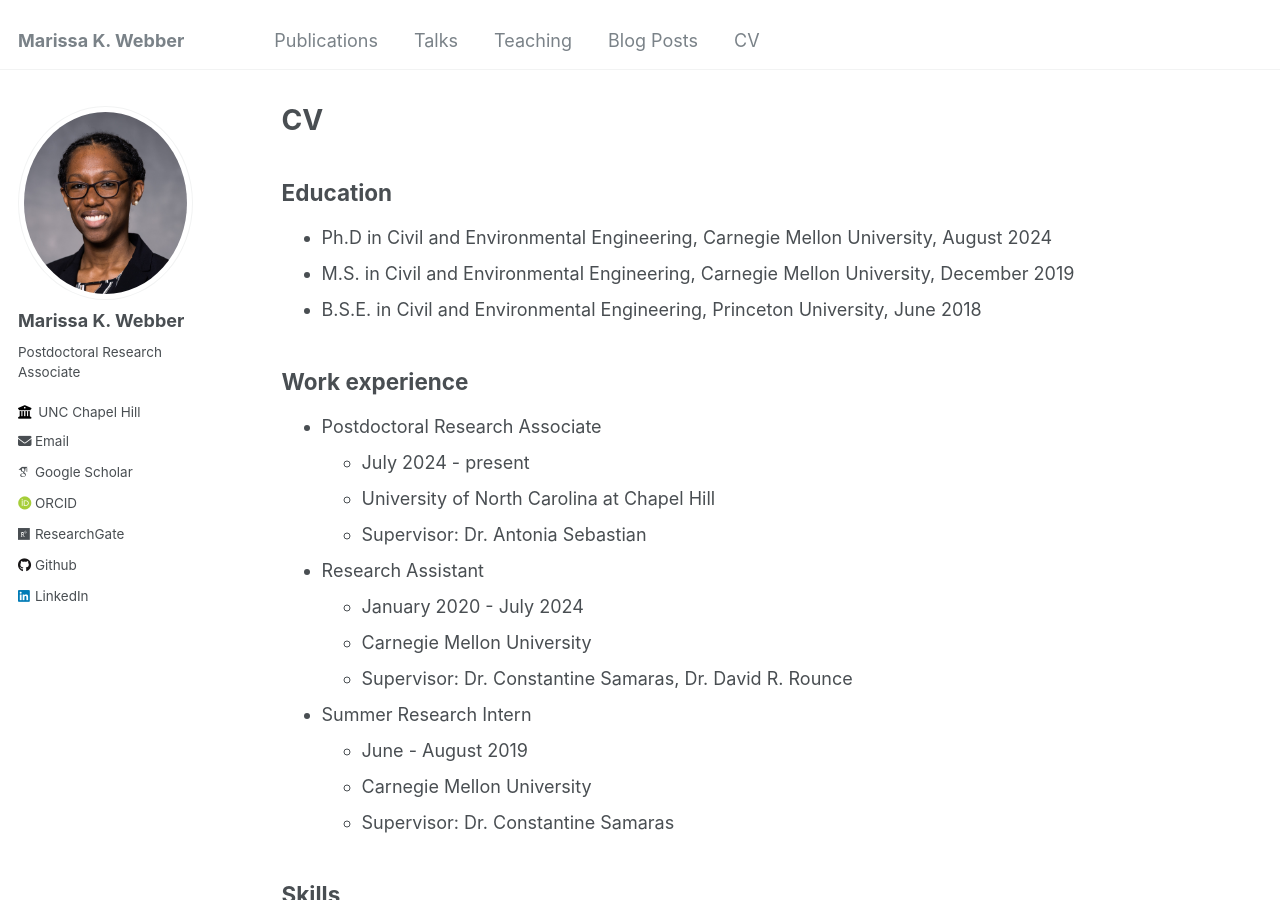
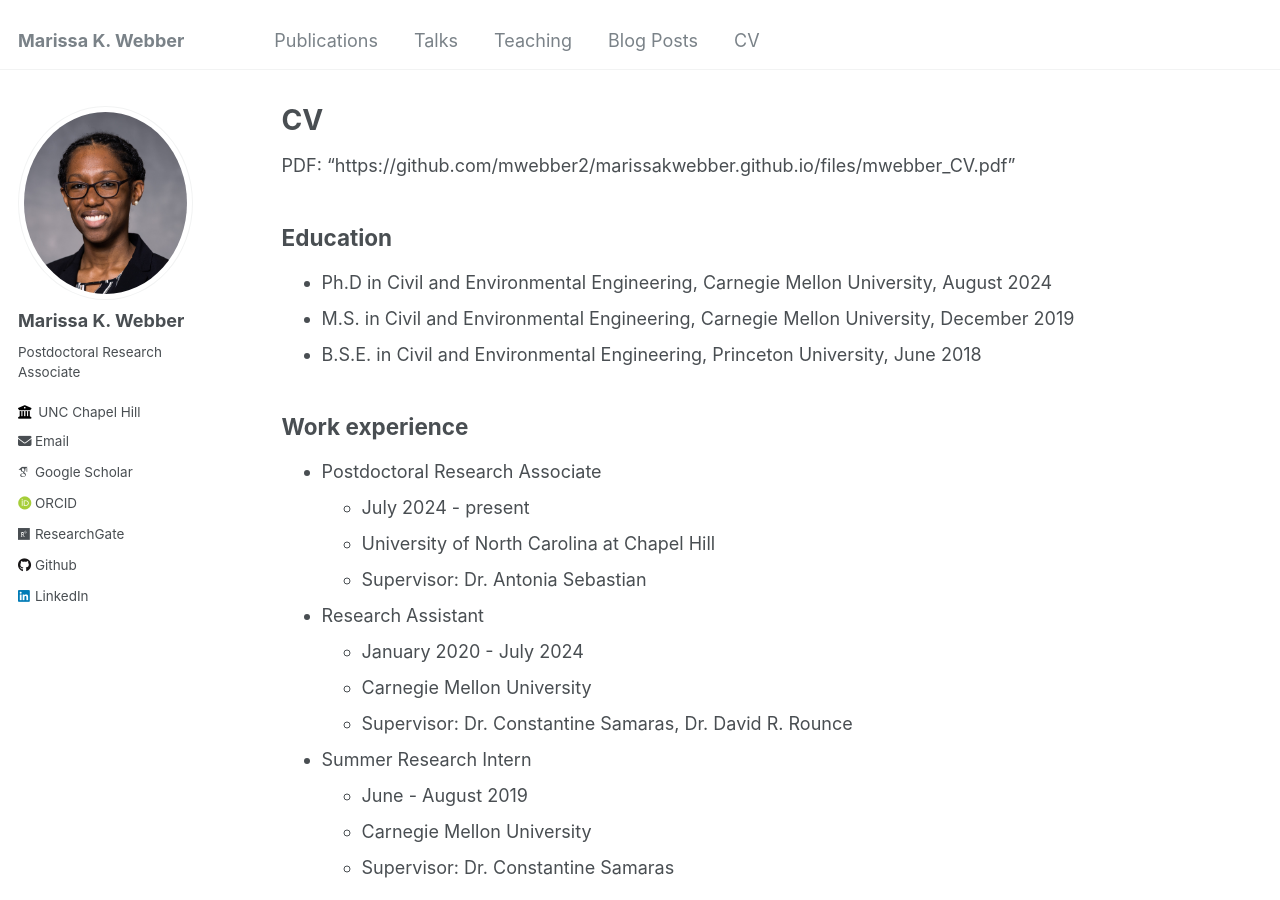
Before and after one commit to mwebber2/marissakwebber, a Jekyll site: the page built from _pages/cv.md, in a window 1280 px wide and 900 px high. Built offline with Jekyll 4.4.1, drawn with Linux system fonts in a browser that asks for light colours; some web fonts are replaced; part of the change alters nothing that is shown.

Commit message:
Update cv.md
try adding url to pdf

```diff
--- a/_pages/cv.md
+++ b/_pages/cv.md
@@ -8,6 +8,8 @@ redirect_from:
 ---
 
 {% include base_path %}
+
+PDF: "https://github.com/mwebber2/marissakwebber.github.io/files/mwebber_CV.pdf"
 
 ## Education
 * Ph.D in Civil and Environmental Engineering, Carnegie Mellon University, August 2024
```
